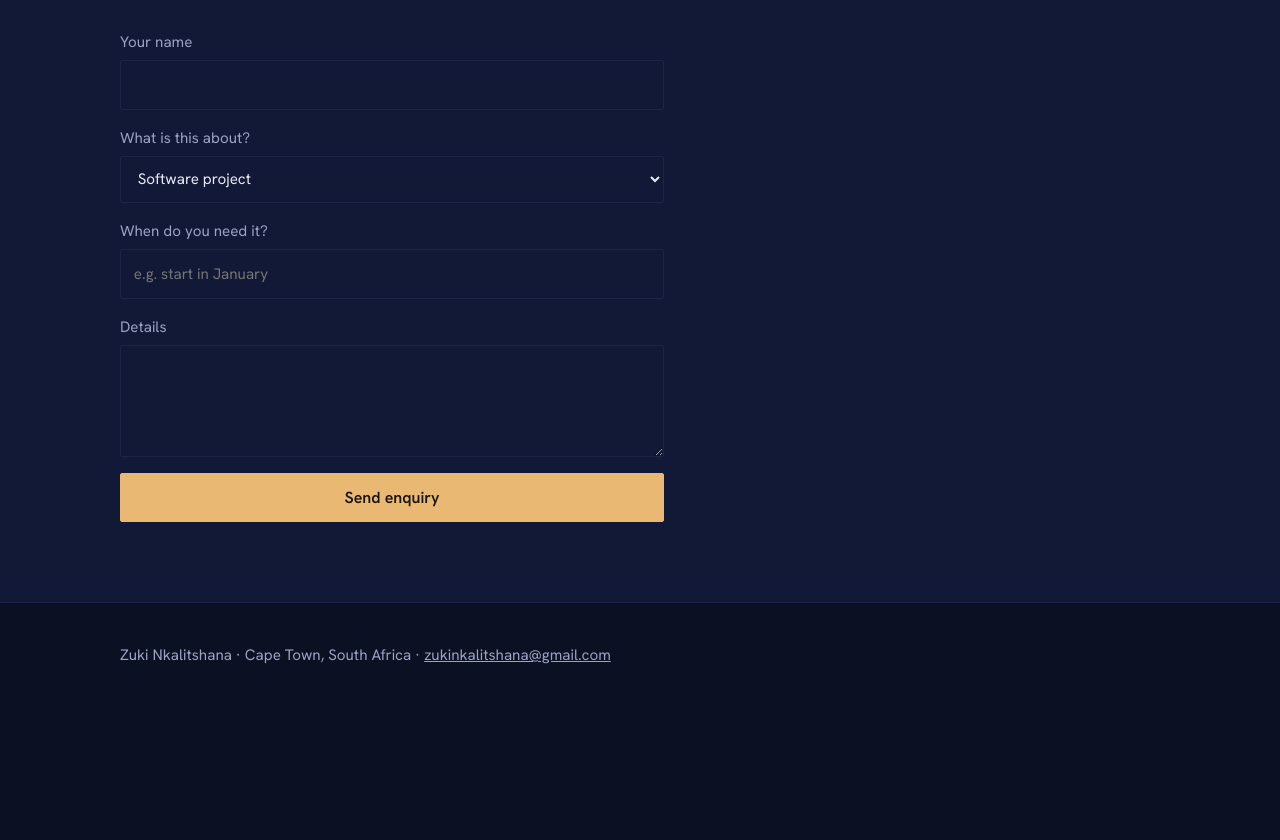
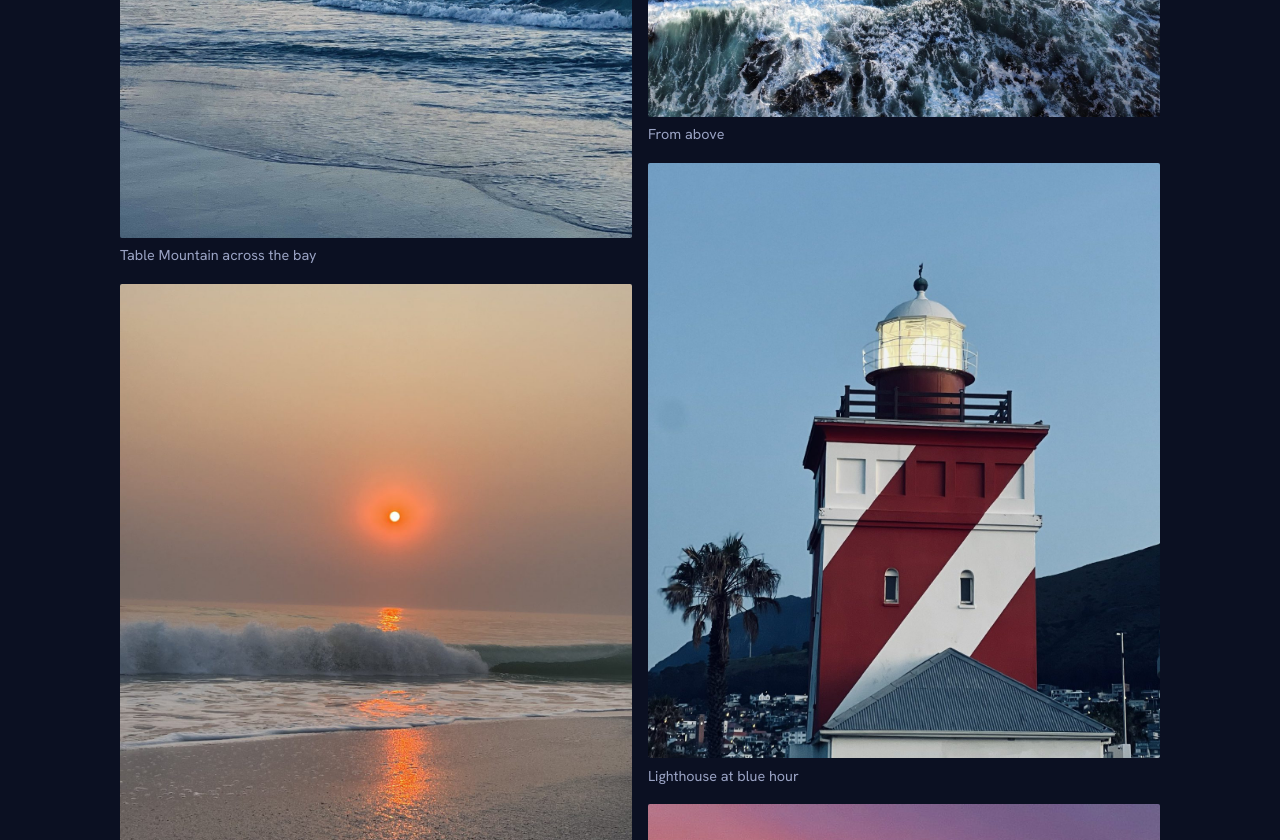
Before and after one commit to zukiin/portfolio, a plain HTML site: page index.html in a window 1280 px wide. Shown: the part 1960-2800 px from the top of the page. Before the commit the page ends 2684 px from the top, so only its background shows below. Drawn offline with Linux system fonts and the light colour scheme.

Commit message:
Add photography gallery with six photos
Co-Authored-By: Claude Sonnet 5.5 <noreply@anthropic.com>
Claude-Session: https://claude.ai/code/session_013w1Trqq1xdta6hXhnzszSZ

```diff
--- a/index.html
+++ b/index.html
@@ -47,6 +47,10 @@ h2{font:400 clamp(2rem,4.5vw,3rem)/1.1 var(--serif);margin:0 0 1rem}
 .grid{display:grid;grid-template-columns:repeat(auto-fit,minmax(14rem,1fr));gap:1rem}
 .frame{aspect-ratio:4/5;border-radius:2px;display:flex;align-items:flex-end;padding:1rem;font-size:.95rem}
 .f1,.f2,.f3{background:var(--deep);border:1px solid var(--dusk);color:var(--mist)}
+.gallery{columns:2 16rem;column-gap:1rem;margin-top:2rem}
+.gallery figure{margin:0 0 1rem;break-inside:avoid}
+.gallery img{display:block;width:100%;height:auto;border-radius:2px;background:var(--deep)}
+.gallery figcaption{color:var(--mist);font-size:.9rem;margin-top:.4rem}
 .note{color:var(--mist);font-size:.95rem;margin-top:1rem}
 form{display:grid;gap:1rem;max-width:34rem}
 label{display:grid;gap:.35rem;color:var(--mist);font-size:.95rem}
@@ -110,6 +114,15 @@ footer{padding:2.5rem 0 3.5rem;color:var(--mist);font-size:.95rem;border-top:1px
   <div class="wrap">
     <h2>Photography</h2>
     <p class="intro">Photography is my second craft. I shoot portraits and landscapes, and I&rsquo;m especially drawn to the night sky. If you&rsquo;d like a portrait or personal shoot, get in touch.</p>
+
+    <div class="gallery">
+      <figure><img src="images/table-mountain.jpg" width="1512" height="1492" loading="lazy" alt="Table Mountain and the city across the bay at dawn, with small waves breaking on the shore"><figcaption>Table Mountain across the bay</figcaption></figure>
+      <figure><img src="images/hazy-sun.jpg" width="1200" height="1600" loading="lazy" alt="A small white sun in an orange haze, its reflection running down the wet sand"><figcaption>Hazy sunrise, wet sand</figcaption></figure>
+      <figure><img src="images/sunburst.jpg" width="1200" height="1600" loading="lazy" alt="Sunlight breaking through a cloud over the sea, with rays fanning into a blue sky"><figcaption>Light through the cloud</figcaption></figure>
+      <figure><img src="images/aerial-shore.jpg" width="1600" height="1200" loading="lazy" alt="Aerial view of surf crashing over dark rocks beside a white sand beach"><figcaption>From above</figcaption></figure>
+      <figure><img src="images/lighthouse.jpg" width="1300" height="1512" loading="lazy" alt="Red and white striped lighthouse with its lamp lit at blue hour"><figcaption>Lighthouse at blue hour</figcaption></figure>
+      <figure><img src="images/dusk-sky.jpg" width="960" height="1600" loading="lazy" alt="Pink and purple streaks of cloud at dusk above dark tree silhouettes"><figcaption>Dusk, pink and violet</figcaption></figure>
+    </div>
   </div>
 </section>
 
```
Also changed, not shown: images/aerial-shore.jpg (added), images/dusk-sky.jpg (added), images/hazy-sun.jpg (added), images/lighthouse.jpg (added), images/sunburst.jpg (added), images/table-mountain.jpg (added).
